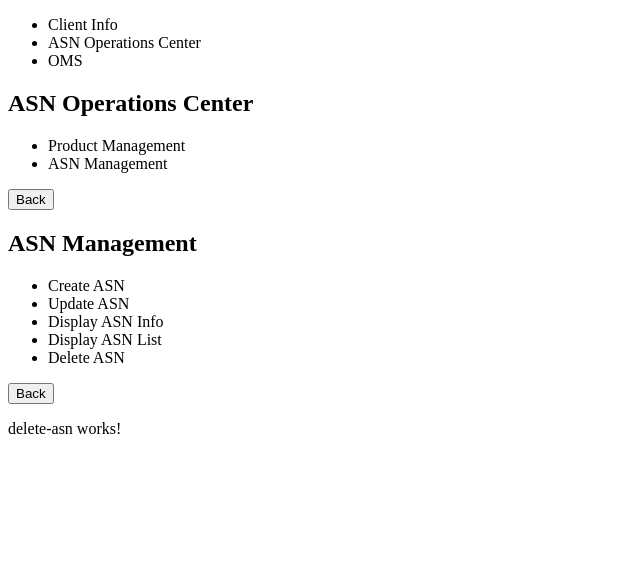
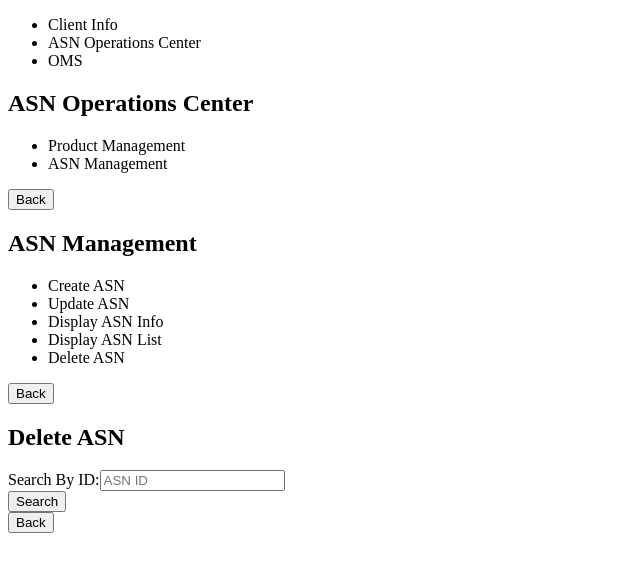
Before and after one commit to philipzhang86/mini-warehouse, an Angular app: page /client-dashboard/asn-operations-center/asn-dashboard/delete-asn in a window 1280 px wide. Shown: the top 572 px of the page, without its empty margins (0-640 px from the left). Built offline with nearby package versions, Linux system fonts and the light colour scheme.

Commit message:
delete-asn 1.0 added

```diff
--- a/src/app/asn-dashboard/delete-asn/delete-asn.component.html
+++ b/src/app/asn-dashboard/delete-asn/delete-asn.component.html
@@ -1 +1,20 @@
-<p>delete-asn works!</p>
+<div class="delete-asn">
+  <h2>Delete ASN</h2>
+  <form (ngSubmit)="searchAsn()">
+    <div>
+      <label for="id">Search By ID:</label>
+      <input type="text" id="id" [(ngModel)]="search.id" name="id" placeholder="ASN ID">
+    </div>
+    <button type="submit">Search</button>
+  </form>
+
+  <div *ngIf="asn">
+    <h3>ASN Details:</h3>
+    <p>ID: {{ asn.id }}</p>
+    <p>Client ID: {{ asn.clientId }}</p>
+    <p>Expected Arrival Time: {{ asn.expectedArrivalTime | date: 'short' }}</p>
+    <button (click)="deleteAsn()">Delete ASN</button>
+  </div>
+
+  <button (click)="goBack()">Back</button>
+</div>
--- a/src/app/asn-dashboard/delete-asn/delete-asn.component.ts
+++ b/src/app/asn-dashboard/delete-asn/delete-asn.component.ts
@@ -1,4 +1,7 @@
 import { Component, OnInit } from '@angular/core';
+import { Router } from '@angular/router';
+import { HttpClient, HttpHeaders } from '@angular/common/http';
+import { AuthService } from 'src/app/auth.service';
 
 @Component({
   selector: 'app-delete-asn',
@@ -6,10 +9,66 @@ import { Component, OnInit } from '@angular/core';
   styleUrls: ['./delete-asn.component.scss']
 })
 export class DeleteAsnComponent implements OnInit {
+  asn: any = null;
+  search = {
+    id: ''
+  };
 
-  constructor() { }
+  constructor(
+    private router: Router,
+    private http: HttpClient,
+    private authService: AuthService
+  ) { }
 
   ngOnInit(): void {
   }
 
+  searchAsn(): void {
+    const token = this.authService.getToken();
+    const headers = new HttpHeaders({ 'Authorization': `Bearer ${token}` });
+
+    if (this.search.id) {
+      const url = `http://localhost:9081/asn-service/api/clients/asns/by-id/${this.search.id}`;
+      this.http.get<any>(url, { headers }).subscribe(
+        asn => {
+          this.asn = {
+            ...asn,
+            expectedArrivalTime: new Date(asn.expectedArrivalTime).toISOString().slice(0, 16)  // Format UTC date-time
+          };
+        },
+        error => {
+          console.error('Error fetching ASN info', error);
+          alert(`ASN not found for ID: ${this.search.id}`);
+          this.asn = null; // Clear the displayed ASN info
+        }
+      );
+    } else {
+      alert('Please provide an ASN ID');
+    }
+  }
+
+  deleteAsn(): void {
+    const isConfirmed = confirm('Are you sure you want to delete this ASN?');
+    if (!isConfirmed) {
+      return;
+    }
+
+    const token = this.authService.getToken();
+    const url = `http://localhost:9081/asn-service/api/clients/asns/${this.asn.id}`;
+    this.http.delete(url, {
+      headers: new HttpHeaders({
+        'Authorization': `Bearer ${token}`
+      })
+    }).subscribe(() => {
+      alert('ASN deleted successfully');
+      this.asn = null; // Clear the displayed ASN info
+    }, error => {
+      console.error('Error deleting ASN', error);
+      alert('Failed to delete ASN');
+    });
+  }
+
+  goBack(): void {
+    this.router.navigate(['/client-dashboard/asn-operations-center/asn-dashboard']);
+  }
 }
--- a/src/app/asn-dashboard/display-asn-info/display-asn-info.component.html
+++ b/src/app/asn-dashboard/display-asn-info/display-asn-info.component.html
@@ -31,4 +31,5 @@
   </div>
 
   <button (click)="goBack()">Back</button>
+  <router-outlet></router-outlet>
 </div>
--- a/src/app/asn-dashboard/display-asn-info/display-asn-info.component.ts
+++ b/src/app/asn-dashboard/display-asn-info/display-asn-info.component.ts
@@ -28,8 +28,10 @@ export class DisplayAsnInfoComponent implements OnInit {
     const headers = new HttpHeaders({ 'Authorization': `Bearer ${token}` });
     this.http.get<any>(`http://localhost:9081/asn-service/api/clients/asns/by-id/${id}`, { headers }).subscribe(
       response => {
-        this.asn = response;
-        this.fetchAsnItems(id); // Fetch items when ASN is found
+        this.asn = {
+          ...response,
+          expectedArrivalTime: new Date(response.expectedArrivalTime).toISOString().slice(0, 16)  // Convert to UTC string and slice for consistency
+        };
       },
       error => {
         console.error('ASN not found', error);
```
